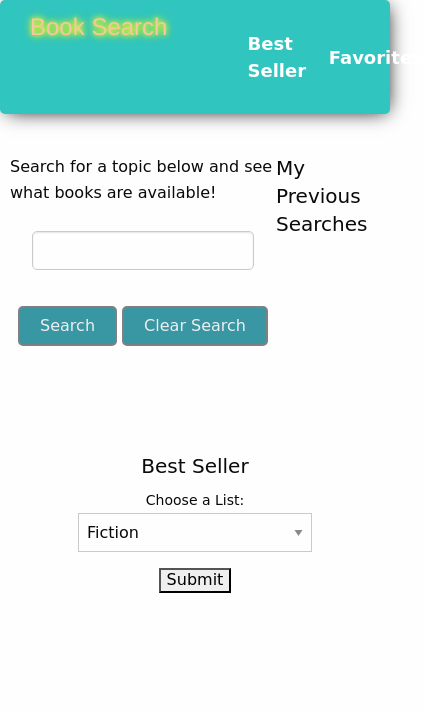
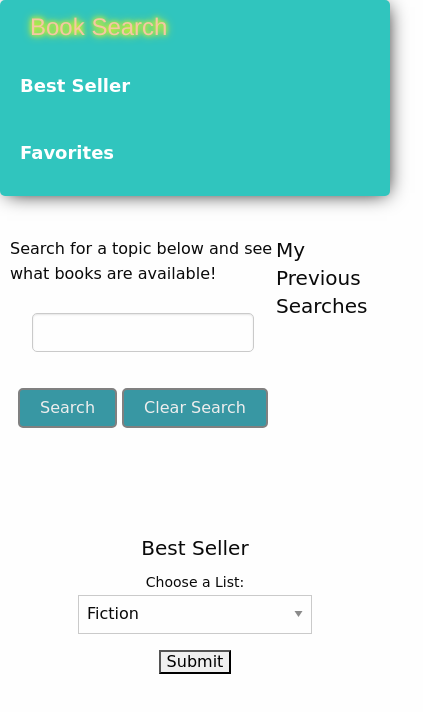
Before and after one commit to az84/Star-Books, a plain HTML site: page index.html in a window 390 px wide. Shown: the whole page, 423 px wide, since content can reach past the window. Drawn offline with nearby package versions, Linux system fonts and the light colour scheme.

Commit message:
changing all small cell designations to medium

```diff
--- a/assets/css/style.css
+++ b/assets/css/style.css
@@ -9,6 +9,10 @@
     --button-secondary-color: grey;
 }
 
+body {
+    /* font-family: 'Roboto', sans-serif; */
+    font-family: cursive;
+}
 
 header {
     background: #30C5BE;
@@ -16,7 +20,7 @@ header {
     padding: 10px;
     border-radius: 5px;
     box-shadow: 2px 2px 19px -5px var(--gray-color-dark);
-    font-family: cursive;
+    /* font-family: cursive; */
 }
 /* H1 booksearch styles */
 
@@ -82,7 +86,7 @@ button[data-toggle="offCanvas"] {
     flex-direction: column;
     margin: 20px auto;
     width: 60%;
-    font-family: cursive;
+    /* font-family: cursive; */
 }
 
 h2 {
@@ -118,7 +122,7 @@ h2 {
     flex-direction: column;
     justify-content: center;
     align-items: center;
-    font-family: cursive;
+    /* font-family: cursive; */
 }
 
 .search_books input {
--- a/index.html
+++ b/index.html
@@ -36,14 +36,14 @@
         <!-- Your page content lives here -->
         <header class="header grid-container full">
             <div class="grid-x">
-                <h1 class="cell small-7">Book <span class="search"> Search</span></h1>
-                <nav class="cell small-5 grid-x">
-                    <!-- <li class="cell small-4 grid-x align-middle"><a href="favorites.html">Favorites</a></li> -->
-                    <li class="cell small-6 grid-x align-middle"><a href="#bestseller">Best Seller</a></li>
-                    <li class="cell small-6 grid-x align-middle"><a data-toggle="offCanvas">Favorites</a></li>
+                <h1 class="cell medium-7">Book <span class="search"> Search</span></h1>
+                <nav class="cell medium-5 grid-x">
+                    <!-- <li class="cell medium-4 grid-x align-middle"><a href="favorites.html">Favorites</a></li> -->
+                    <li class="cell medium-6 grid-x align-middle"><a href="#bestseller">Best Seller</a></li>
+                    <li class="cell medium-6 grid-x align-middle"><a data-toggle="offCanvas">Favorites</a></li>
                     <div class="grid-container full">
                         <div class="grid-x">
-                            <div class="cell small-12">
+                            <div class="cell medium-12">
                 </nav>
             </div>
         </header>
```
Lines whose indentation alone changed are shown as unchanged.
